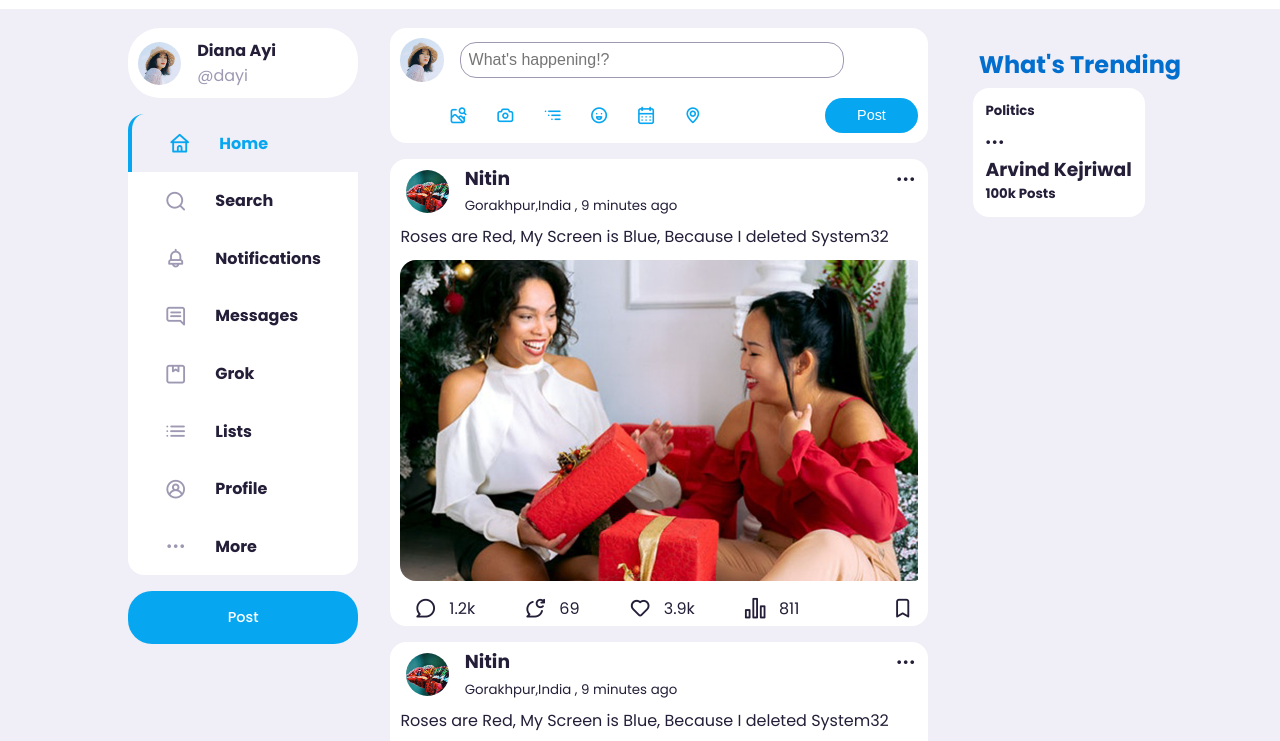
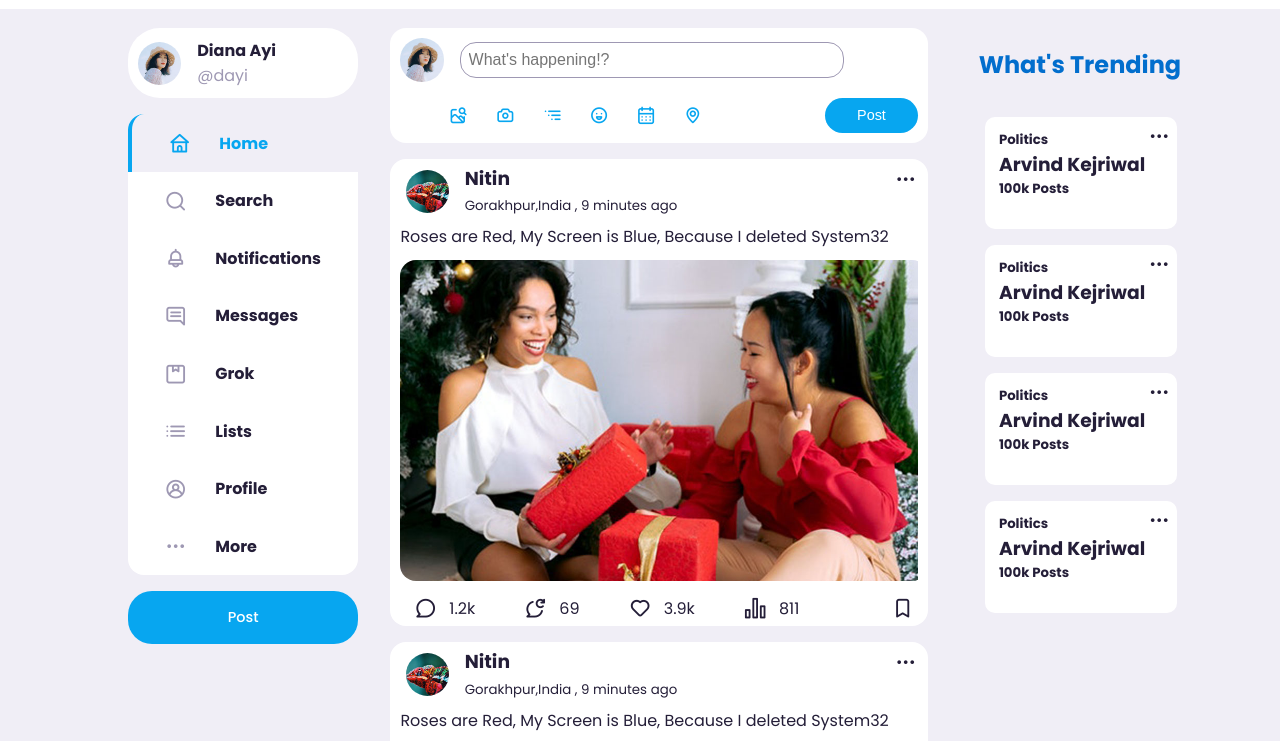
Before and after one commit to NitinTheGreat/GDSC_Frontend_twitter, a plain HTML site: page index.html in a window 1280 px wide. Shown: the part 58-799 px from the top of the page. Drawn offline with nearby package versions, Linux system fonts and the light colour scheme.

Commit message:
right side done, left with styling of text there

```diff
--- a/index.html
+++ b/index.html
@@ -721,7 +721,7 @@
         <div class="right">
             <h2 id="trending">What's Trending</h2>
             <div class="friend-requests">
-
+                <div class="trending-users">
                 <div class="request">
                     <div class="info">
                         <div>
@@ -732,6 +732,43 @@
                         </div>
                     </div>
                 </div>
+            </div>
+            <div class="trending-users">
+                <div class="request">
+                    <div class="info">
+                        <div>
+                            <h5>Politics</h5><span class="edit-trending"><i class="uil uil-ellipsis-h"></i></span>
+                            <h3>Arvind Kejriwal</h3>
+                            <h5>100k Posts</h5>
+
+                        </div>
+                    </div>
+                </div>
+            </div>
+            <div class="trending-users">
+                <div class="request">
+                    <div class="info">
+                        <div>
+                            <h5>Politics</h5><span class="edit-trending"><i class="uil uil-ellipsis-h"></i></span>
+                            <h3>Arvind Kejriwal</h3>
+                            <h5>100k Posts</h5>
+
+                        </div>
+                    </div>
+                </div>
+            </div>
+            <div class="trending-users">
+                <div class="request">
+                    <div class="info">
+                        <div>
+                            <h5>Politics</h5><span class="edit-trending"><i class="uil uil-ellipsis-h"></i></span>
+                            <h3>Arvind Kejriwal</h3>
+                            <h5>100k Posts</h5>
+
+                        </div>
+                    </div>
+                </div>
+            </div>
             </div>
         </div>
         <!--right div ends-->
--- a/style.css
+++ b/style.css
@@ -410,13 +410,9 @@ main .container .right{
     position: sticky;
     /* top: var(--sticky-top-right); */
     top: var(--sticky-top-left);
-    /* bottom: 100vh; */
-    /* top: 100vh; */
-    /* position: fixed; */
-    /* background: var(--color-white);
-    border-radius: var(--card-border-radius);
-    padding: var(--card-padding);
-    */
+
+
+
     padding:5%;
 }
 #trending{
@@ -425,23 +421,32 @@ main .container .right{
 }
 
 .container .right .friend-requests{
-    display: flex;
+    /* display: flex; */
     position: absolute;
     justify-content: space-between;
     align-items: center;
     margin-bottom: 1rem;
-    background: var(--color-white);
-    border-radius: var(--card-border-radius);
+
     padding: var(--card-padding);
 
     padding:5%;
 }
-.edit-trending{
+.container .right .friend-requests .trending-users{
+    background: var(--color-white);
+    border-radius: 10px;
+    margin: 1rem 0;
+    width: 15vw;
+    height: 14vh;
+    padding: 7%;
     position: relative;
-    top: 0.5vh;
-    right: 0.5vw;
+}
+.edit-trending {
+    position: absolute;
+    top: 0.2vh;  /* Adjust top for slightly more padding */
+    right: 0.2vw;  /* Adjust right for slightly more padding */
     font-size: 1.4rem;
-}
+  }
+
 
 
 
```
